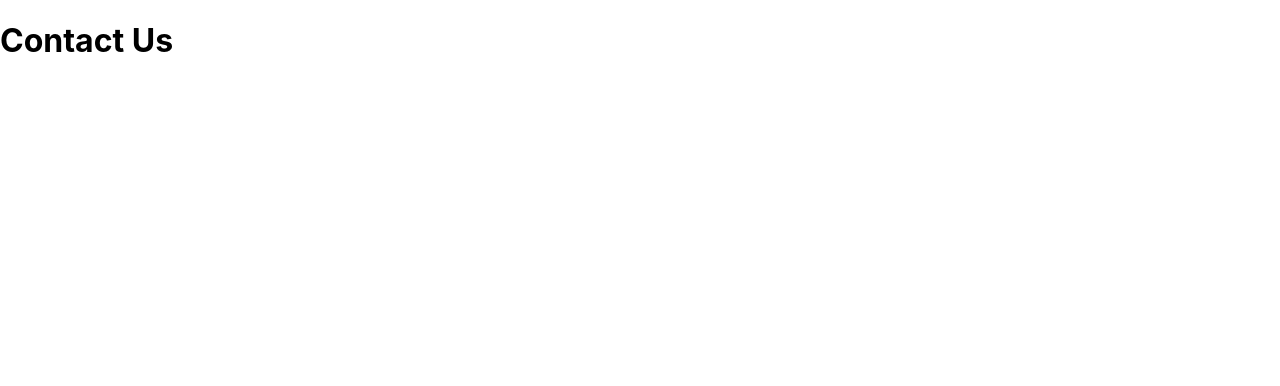
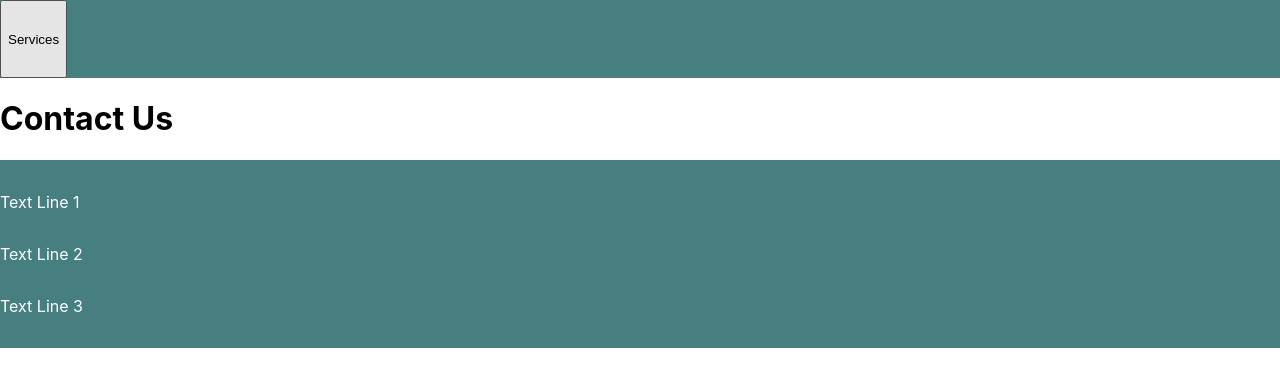
Before and after one commit to arifire21/eagle-eye-site, a Next.js app: page /contact in a window 1280 px wide. Shown: the top 386 px of the page. Built offline with nearby package versions, Linux system fonts and the light colour scheme.

Commit message:
shared layout, navbar, footer

```diff
--- /dev/null
+++ b/components/footer.tsx
@@ -0,0 +1,9 @@
+export default function Footer() {
+    return(
+        <footer>
+            <p>Text Line 1</p>
+            <p>Text Line 2</p>
+            <p>Text Line 3</p>
+        </footer>
+    );
+}
--- /dev/null
+++ b/components/navbar.tsx
@@ -0,0 +1,29 @@
+import { Dropdown } from '@mui/base/Dropdown';
+import { MenuButton } from '@mui/base/MenuButton';
+import { Menu } from '@mui/base/Menu';
+import { MenuItem } from '@mui/base/MenuItem';
+import { HiOutlineMenu, HiOutlineX } from 'react-icons/hi'
+import Link from "next/link";
+// import styles from '@/styles/navbar.styles.scss';
+
+export default function Navbar() {
+  // export default function MenuSimple() {
+  //   // const createHandleMenuClick = (menuItem: string) => {
+  //   //   return () => {
+  //   //     console.log(`Clicked on ${menuItem}`);
+  //   //   };
+  //   // };
+
+  return (
+    <div className='container'>
+      {/* <Image/> */}
+            <Dropdown>
+        <MenuButton>Services</MenuButton>
+        <Menu>
+          <MenuItem><Link href="/services/parking">Parking & Monitoring</Link></MenuItem>
+          <MenuItem><Link href="/services/painting">Painting</Link></MenuItem>
+        </Menu>
+      </Dropdown>
+    </div>
+  )
+}
--- a/package.json
+++ b/package.json
@@ -6,7 +6,6 @@
     "start": "next start"
   },
   "dependencies": {
-    "@headlessui/react": "^1.7.17",
     "@mui/base": "^5.0.0-beta.25",
     "next": "latest",
     "react": "18.2.0",
--- a/pages/_app.jsx
+++ b/pages/_app.jsx
@@ -1,5 +1,13 @@
-import '../styles/global.scss';
+import '@/styles/global.scss';
+import Navbar from '@/components/navbar';
+import Footer from '../components/footer';
 
 export default function App({ Component, pageProps }) {
-    return <Component {...pageProps} />;
+    return (
+      <div id='layout-parent'>
+      <Navbar/>
+      <Component {...pageProps} />
+      <Footer/>
+      </div>
+    );
   }
--- a/pages/contact.tsx
+++ b/pages/contact.tsx
@@ -1,5 +1,16 @@
+import Head from "next/head";
+
 export default function ContactPage() {
     return(
-     <h1>Contact Us</h1>
+      <>
+      <Head>
+        <title>Eagle Eye Monitoring, LLC. - Contact Us</title>
+        <link rel="icon" href="/favicon.ico" />
+        <meta></meta>
+      </Head>
+
+        <h1>Contact Us</h1>
+      </>
+
     )
   }
--- a/styles/global.scss
+++ b/styles/global.scss
@@ -18,6 +18,28 @@ body {
     Helvetica Neue,
     sans-serif;
 }
+
+footer {
+  background-color: variables.$primary_blue;
+  width: 100vw;
+  height: fit-content;
+  padding: 1rem 0;
+  color: white;
+  display: flex;
+  flex-direction: column;
+}
+
+//NAVBAR STYLING
+.container {
+  height: 78px;
+  width: 100vw;
+  background-color: variables.$primary_blue;
+  display: flex;
+}
+
+// .navButton {
+//     padding: ;
+// }
 
 a {
   color: inherit;
```
Also changed, not shown: layout.tsx (added, +21 -0 lines), pages/index.tsx (+5 -8 lines), styles/navbar.styles.scss (deleted, +0 -12 lines), 1 other file (tests, documents, lock files or other folders).
